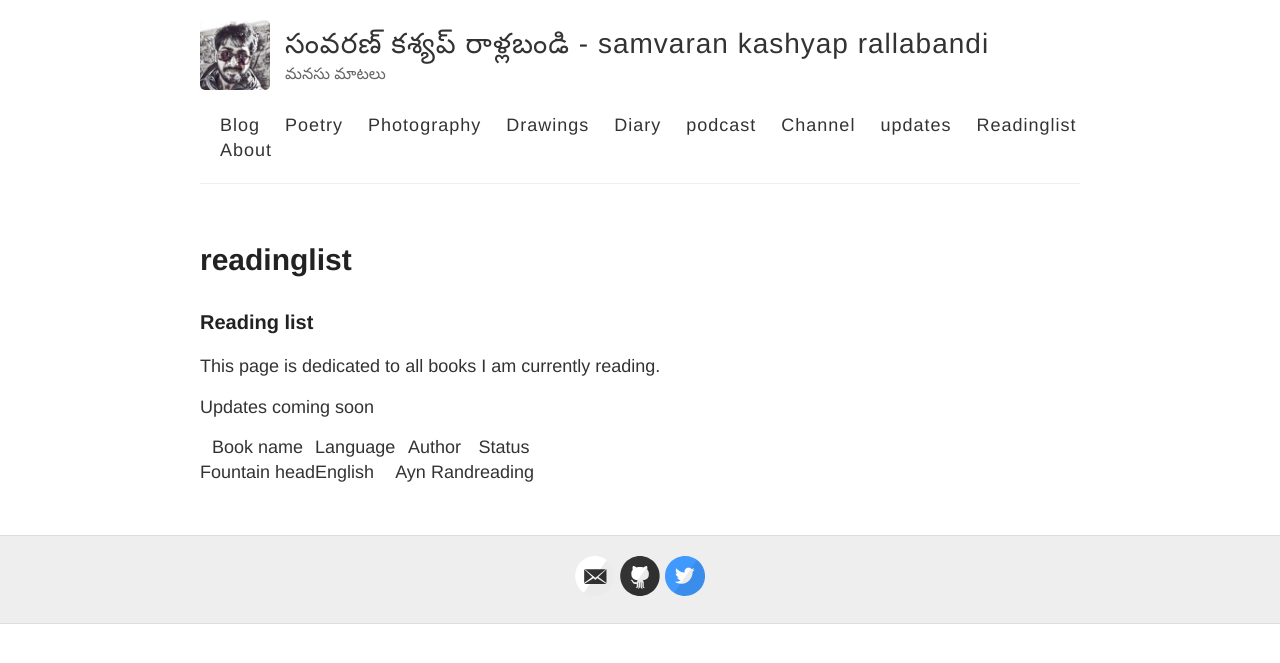
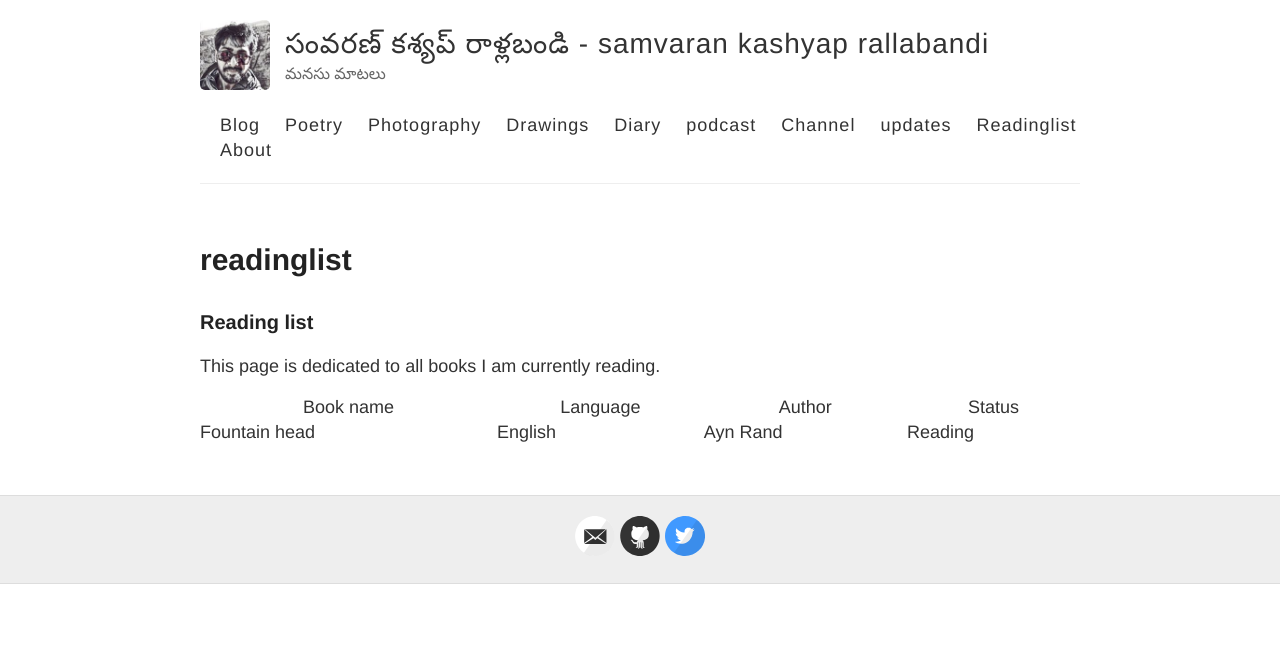
Before and after one commit to rsk/rsk.github.io, a Jekyll site: the page built from readinglist.md, in a window 1280 px wide. Shown: the top 663 px of the page. Built offline with Jekyll 4.4.1, drawn with Linux system fonts in a browser that asks for light colours; comment, search, counter and statistics services are not loaded.

Commit message:
Add html table for reading list

```diff
--- a/readinglist.md
+++ b/readinglist.md
@@ -8,8 +8,17 @@ permalink: /readinglist/
 
 This page is dedicated to all books I am currently reading.
 
-Updates coming soon
-
-Book name | Language | Author | Status
---- | --- | --- | ---
-Fountain head | English | Ayn Rand | reading
+<table style="width:100%">
+  <tr>
+    <th>Book name</th>
+    <th>Language</th>
+    <th>Author</th>
+    <th>Status</th>
+  </tr>
+  <tr>
+    <td>Fountain head</td>
+    <td>English</td>
+    <td>Ayn Rand</td>
+    <td>Reading</td>
+  </tr>
+</table>
```
